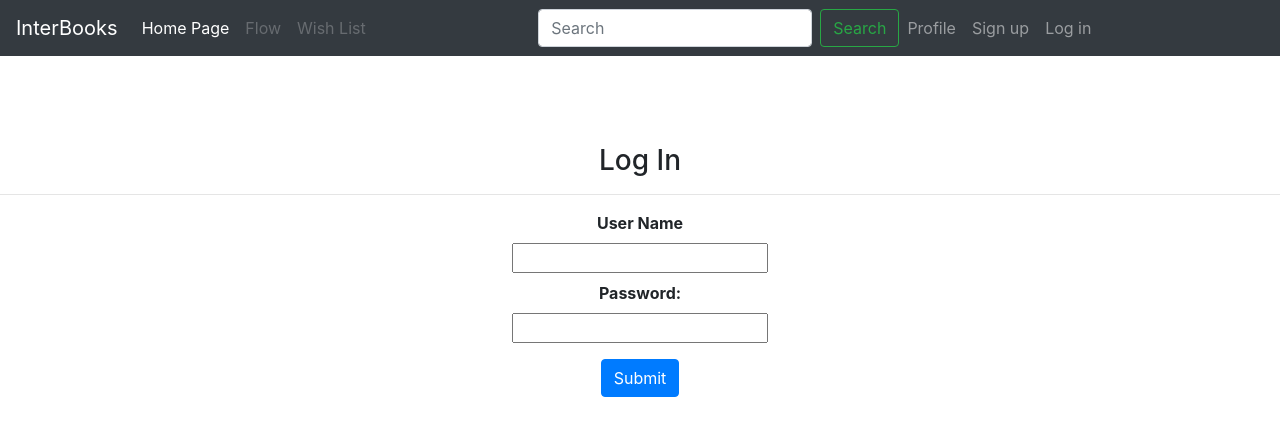
After one commit to itucsdb1918/itucsdb1918, a Flask app: page /login in a window 1280 px wide. The commit adds this page. Shown: the top 436 px of the page. Run offline with Flask 2, Linux system fonts and the light colour scheme; some libraries are stand-ins or nearby versions.

Commit message:
UPDATE: server.py, navbar.html, signup.html ADD: forms.py etc.

```diff
--- /dev/null
+++ b/forms.py
@@ -0,0 +1,22 @@
+from wtforms import Form,StringField, PasswordField, SubmitField, BooleanField, validators
+from wtforms.validators import DataRequired, Length, Email, EqualTo
+
+
+class signUp(Form):
+    username = StringField(u'User Name', validators=[validators.input_required(),validators.Length(min = 2, max = 20)])
+    password = PasswordField("Password:",validators=[
+        validators.DataRequired(message = "Please determine a password"),
+        validators.EqualTo(fieldname = "confirm",message = "Passwords are not matched!")
+    ])
+    confirm = PasswordField("Valid Password")
+    firstname  = StringField(u'First Name', validators=[validators.input_required(),validators.Length(min = 2)])
+    lastname  = StringField(u'Last Name', validators=[validators.input_required(),validators.Length(min = 2)])
+    email = StringField(u'E-mail', validators=[validators.input_required(),validators.Email(message = "Please enter a valid e-mail address!")])
+    schoolname = StringField(u'School Name', validators=[validators.input_required(),validators.Length(min = 2)])
+    campusname = StringField(u'Campus Name', validators=[validators.input_required(),validators.Length(min = 2)])
+    submit = SubmitField('Sign Up')
+
+class logIn(Form):
+    username = StringField(u'User Name', validators=[validators.input_required()])
+    password = PasswordField("Password:",validators=[validators.DataRequired()])
+    submit = SubmitField('Log In')
--- a/server.py
+++ b/server.py
@@ -1,5 +1,7 @@
-from flask import Flask, render_template
+#from flask import Flask, render_template
+from flask import *
 from dbRemote import Database
+from forms import signUp, logIn
 
 app = Flask(__name__)
 
@@ -7,18 +9,36 @@ db = Database()
 
 @app.route('/')
 def homepage():
-	#return "itucsdb1918 team's project InterBooks' homepage"
-    	return render_template('index.html')
+    return render_template('index.html')
+    #return redirect(url_for("login"))
 
 
-@app.route('/signup')
+@app.route('/login',methods = ["GET","POST"])
+def login():
+    formLogIn = logIn(request.form)
+    if request.method == "POST" and formLogIn.validate():
+        return redirect(url_for("homepage"))
+    else:
+        return render_template('login.html', form = formLogIn)
+
+
+@app.route('/signup',methods = ["GET","POST"])
 def signup():
-    return render_template('signup.html')
+    formSignUp = signUp(request.form)
+    if request.method == "POST" and formSignUp.validate():
+        return redirect(url_for("homepage"))
+    else:
+        return render_template('signup.html', form = formSignUp)
+
+
 
 @app.route('/signup_success')
 def signup_success():
     return render_template('signup_success.html')
 
+
+
+
 if __name__ == '__main__':
     app.run(debug=True)
 
--- /dev/null
+++ b/templates/includes/formhelpers.html
@@ -0,0 +1,12 @@
+{% macro render_field(field) %}
+  <dt>{{ field.label }}
+  <dd>{{ field(**kwargs)|safe }}
+  {% if field.errors %}
+    <ul class=errors>
+    {% for error in field.errors %}
+      <li>{{ error }}</li>
+    {% endfor %}
+    </ul>
+  {% endif %}
+  </dd>
+{% endmacro %}
--- a/templates/includes/navbar.html
+++ b/templates/includes/navbar.html
@@ -30,7 +30,7 @@
             <a class="nav-link" href="{{ url_for('signup') }}" align="right">Sign up</a>
 
           <li class="nav-item">
-            <a class="nav-link" href="/login.html" align="right">Log in</a>
+            <a class="nav-link" href="{{ url_for('login') }}" align="right">Log in</a>
           </li>
         </ul>
 
--- /dev/null
+++ b/templates/login.html
@@ -0,0 +1,21 @@
+{% extends "layout.html" %}
+
+{% block content %}
+
+{% from "includes/formhelpers.html" import render_field %}
+<center>
+
+<h3>Log In</h3>
+<hr>
+
+<form method=post>
+  <dl>
+    {{ render_field(form.username) }}
+    {{ render_field(form.password) }}
+  </dl>
+  <p><button type=submit class="btn btn-primary">Submit</button>
+  <!-- <p><input type=submit value=Submit>  -->
+</form>
+</center>
+
+{% endblock %}
```
Also changed, not shown: templates/signup.html (+60 -1 lines).
